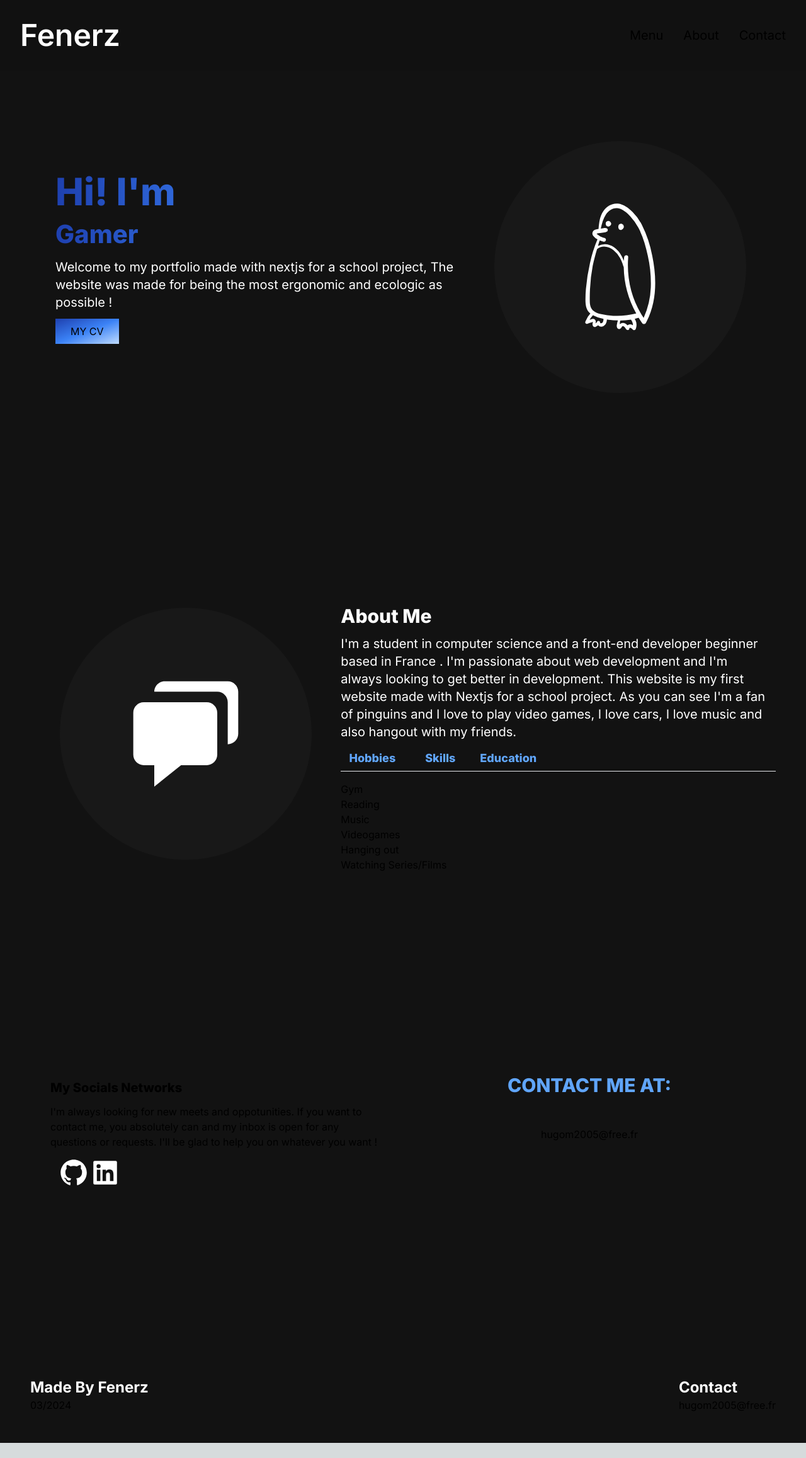
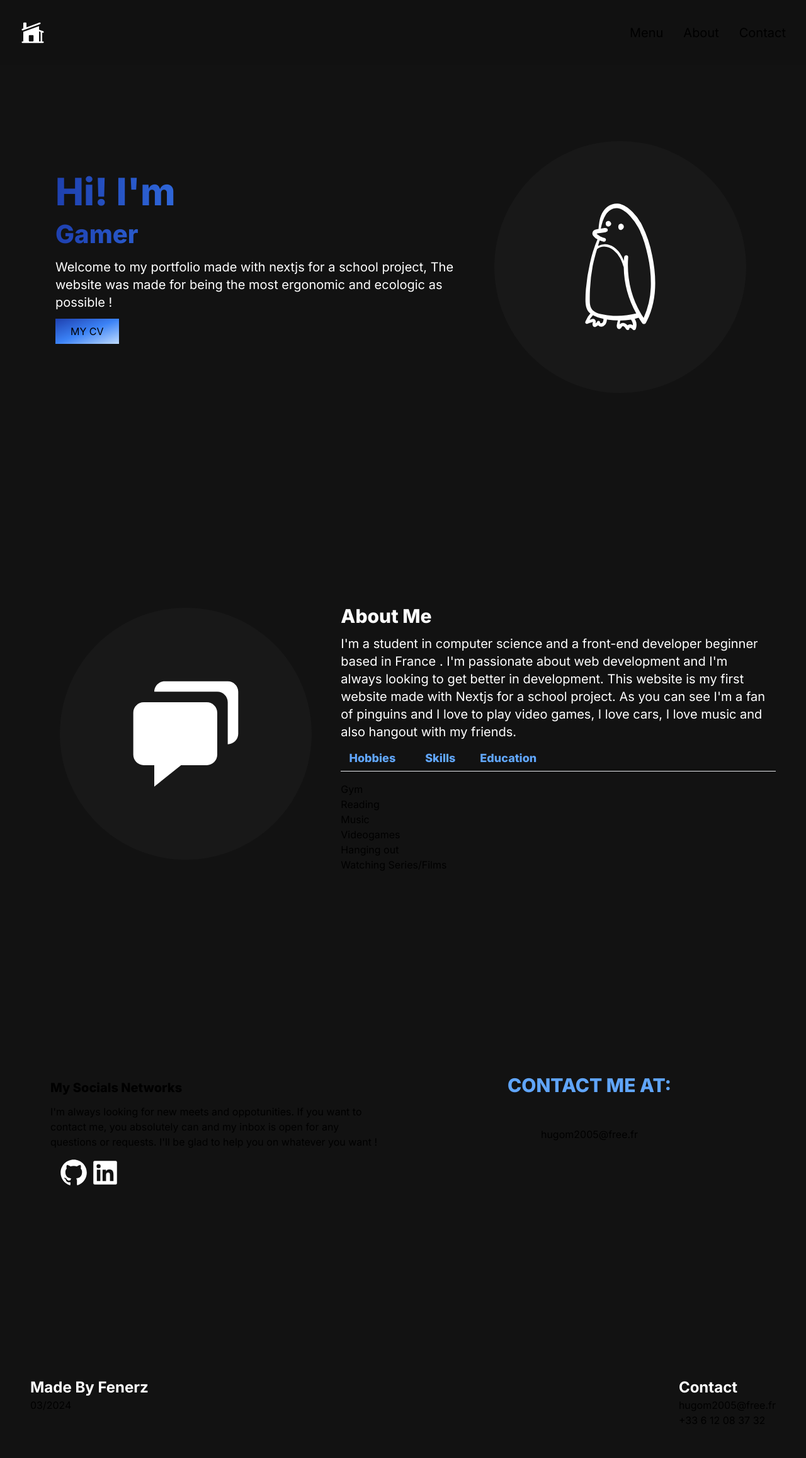
Before and after one commit to Fenerz07/CV-Nextjs, a Next.js app: page / in a window 1280 px wide. Shown: the whole page at 63% size. Before the commit the page ends 2291 px from the top, so only its background shows below. Built offline with nearby package versions, Linux system fonts and the light colour scheme.

Commit message:
PDF and Style

```diff
--- a/app/components/Footer.jsx
+++ b/app/components/Footer.jsx
@@ -12,6 +12,7 @@ const Footer = () => {
                         <div>
                             <h1 className="text-2xl font-bold text-white">Contact</h1>
                             <p>hugom2005@free.fr</p>
+                            <p>+33 6 12 08 37 32</p>
                         </div>
                     </div>
                 </div>
--- a/app/components/Navbar.jsx
+++ b/app/components/Navbar.jsx
@@ -3,7 +3,7 @@ import React ,{useState }from 'react'
 import Link from 'next/link'
 import Navlink from './Navlink'
 import MenuOverlay from './MenuOverlay'
-import { Bars3Icon, XCircleIcon } from '@heroicons/react/24/solid'
+import { Bars3Icon, XCircleIcon, HomeModernIcon } from '@heroicons/react/24/solid'
 
 const navLink = [
   {
@@ -25,7 +25,7 @@ const Navbar = () => {
     return (
     <nav className='fixed top-0 left-0 right-0 z-10 bg-[#121212] bg-opacity-90'>
         <div className='flex flex-wrap items-center justify-between mx-auto p-8'>
-        <Link href={"/"} className="text-2xl md:text-5xl text-white font-semibold">Fenerz</Link>
+        <Link href={"/"}><HomeModernIcon className='h-10 w-10 text-white' /></Link>
         <div className='mobile-menu block md:hidden'>
             {!navbarOpen ? (
                 <button className='flex items-center px-3 py-2 border rounded border-slate-200 text-slate-200 hover:text-white hover:border-white' onClick={() => setnavbarOpen(true)}>
```
Also changed, not shown: 1 other file (tests, documents, lock files or other folders).
